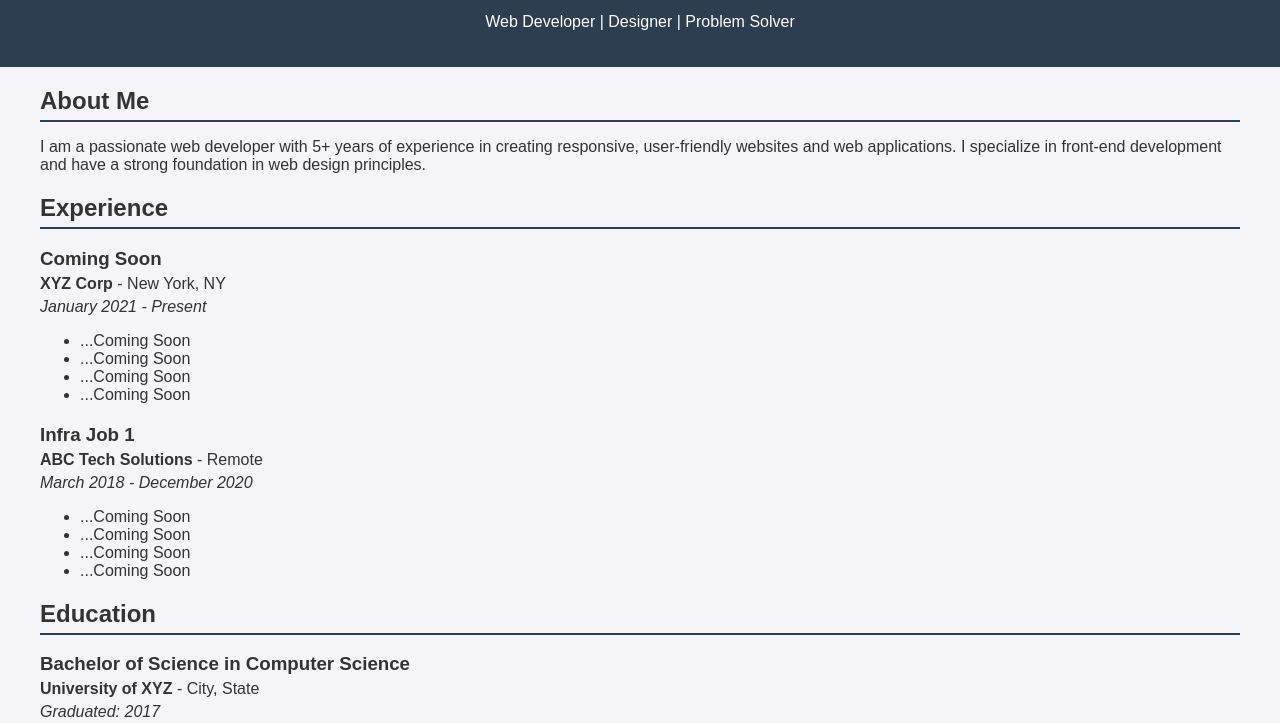
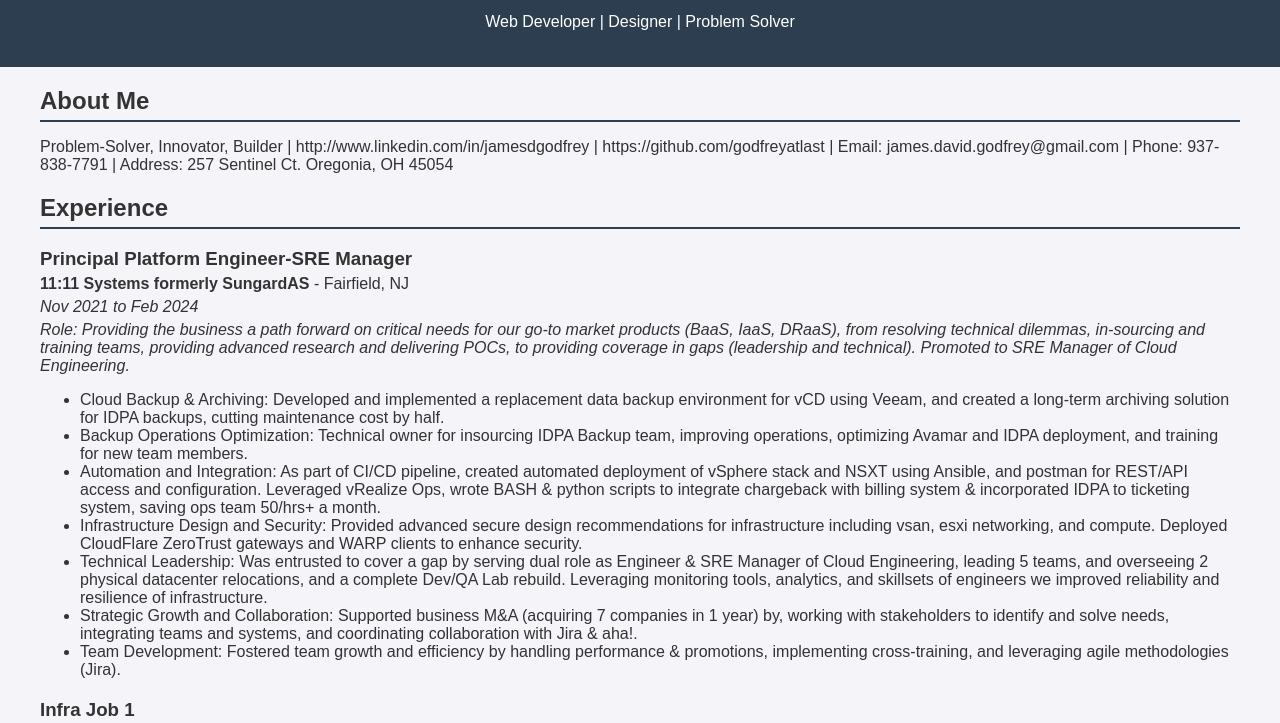
Before and after one commit to godfreyatlast/cloudResumeChallenge, a plain HTML site: page index.html in a window 1280 px wide. Shown: the part 60-783 px from the top of the page. Drawn offline with Linux system fonts and the light colour scheme.

Commit message:
Update index.html

```diff
--- a/index.html
+++ b/index.html
@@ -75,7 +75,7 @@
     <!-- About Me Section -->
     <section class="about">
         <h2 class="section-title">About Me</h2>
-        <p>I am a passionate web developer with 5+ years of experience in creating responsive, user-friendly websites and web applications. I specialize in front-end development and have a strong foundation in web design principles.</p>
+        <p>Problem-Solver, Innovator, Builder | http://www.linkedin.com/in/jamesdgodfrey | https://github.com/godfreyatlast | Email: james.david.godfrey@gmail.com | Phone: 937-838-7791 | Address: 257 Sentinel Ct. Oregonia, OH 45054</p>
     </section>
 
     <!-- Experience Section -->
@@ -83,14 +83,18 @@
         <h2 class="section-title">Experience</h2>
 
         <div class="job">
-            <h3>Coming Soon</h3>
-            <p><strong>XYZ Corp</strong> - New York, NY</p>
-            <p><em>January 2021 - Present</em></p>
+            <h3>Principal Platform Engineer-SRE Manager</h3>
+            <p><strong>11:11 Systems formerly SungardAS</strong> - Fairfield, NJ</p>
+            <p><em>Nov 2021 to Feb 2024</em></p>
+            <p><em>Role: Providing the business a path forward on critical needs for our go-to market products (BaaS, IaaS, DRaaS), from resolving technical dilemmas, in-sourcing and training teams, providing advanced research and delivering POCs, to providing coverage in gaps (leadership and technical). Promoted to SRE Manager of Cloud Engineering.</em></p>
             <ul>
-                <li>...Coming Soon</li>
-                <li>...Coming Soon</li>
-                <li>...Coming Soon</li>
-                <li>...Coming Soon</li>
+                <li>Cloud Backup & Archiving: Developed and implemented a replacement data backup environment for vCD using Veeam, and created a long-term archiving solution for IDPA backups, cutting maintenance cost by half.</li>
+                <li>Backup Operations Optimization: Technical owner for insourcing IDPA Backup team, improving operations, optimizing Avamar and IDPA deployment, and training for new team members.                </li>
+                <li>Automation and Integration: As part of CI/CD pipeline, created automated deployment of vSphere stack and NSXT using Ansible, and postman for REST/API access and configuration. Leveraged vRealize Ops, wrote BASH & python scripts to integrate chargeback with billing system & incorporated IDPA to ticketing system, saving ops team 50/hrs+ a month.</li>
+                <li>Infrastructure Design and Security: Provided advanced secure design recommendations for infrastructure including vsan, esxi networking, and compute. Deployed CloudFlare ZeroTrust gateways and WARP clients to enhance security.</li>
+                <li>Technical Leadership: Was entrusted to cover a gap by serving dual role as Engineer & SRE Manager of Cloud Engineering, leading 5 teams, and overseeing 2 physical datacenter relocations, and a complete Dev/QA Lab rebuild. Leveraging monitoring tools, analytics, and skillsets of engineers we improved reliability and resilience of infrastructure.</li>
+                <li>Strategic Growth and Collaboration: Supported business M&A (acquiring 7 companies in 1 year) by, working with stakeholders to identify and solve needs, integrating teams and systems, and coordinating collaboration with Jira & aha!.</li>
+                <li>Team Development: Fostered team growth and efficiency by handling performance & promotions, implementing cross-training, and leveraging agile methodologies (Jira).</li>
             </ul>
         </div>
 
```
